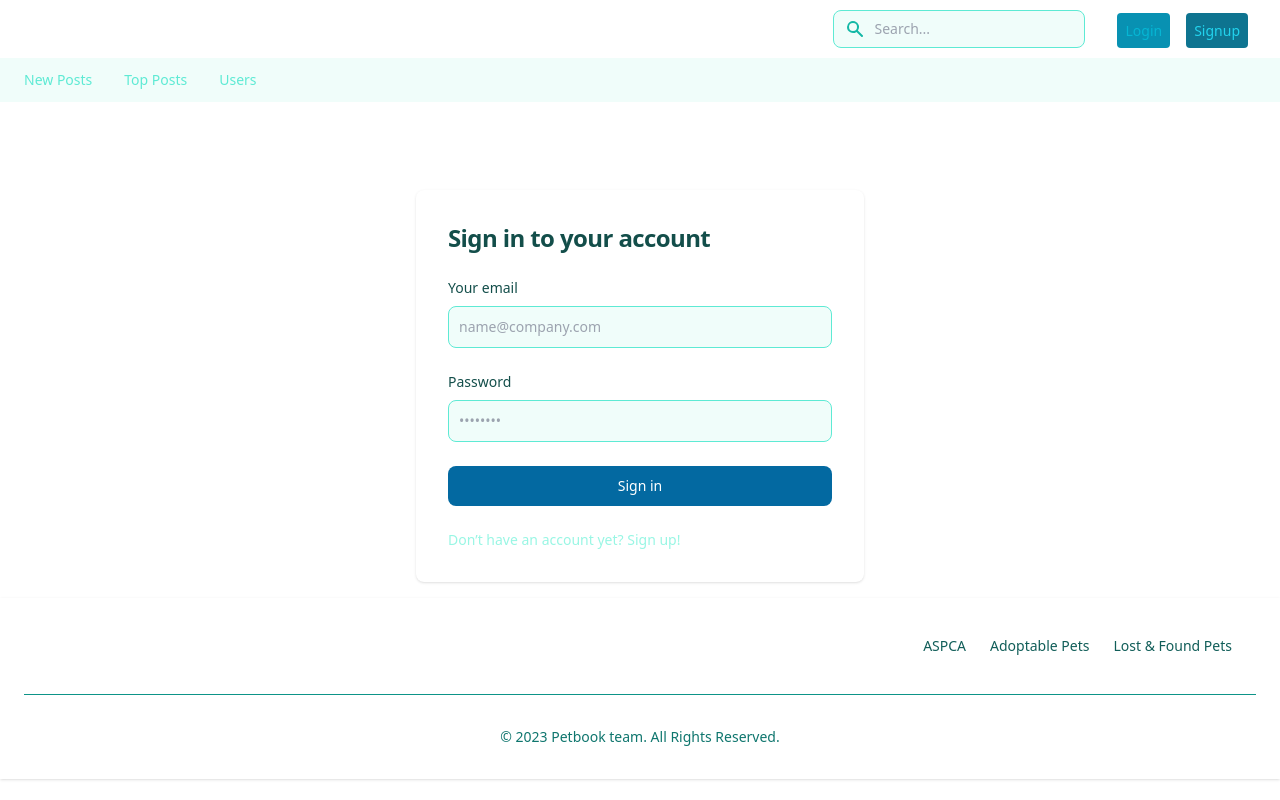
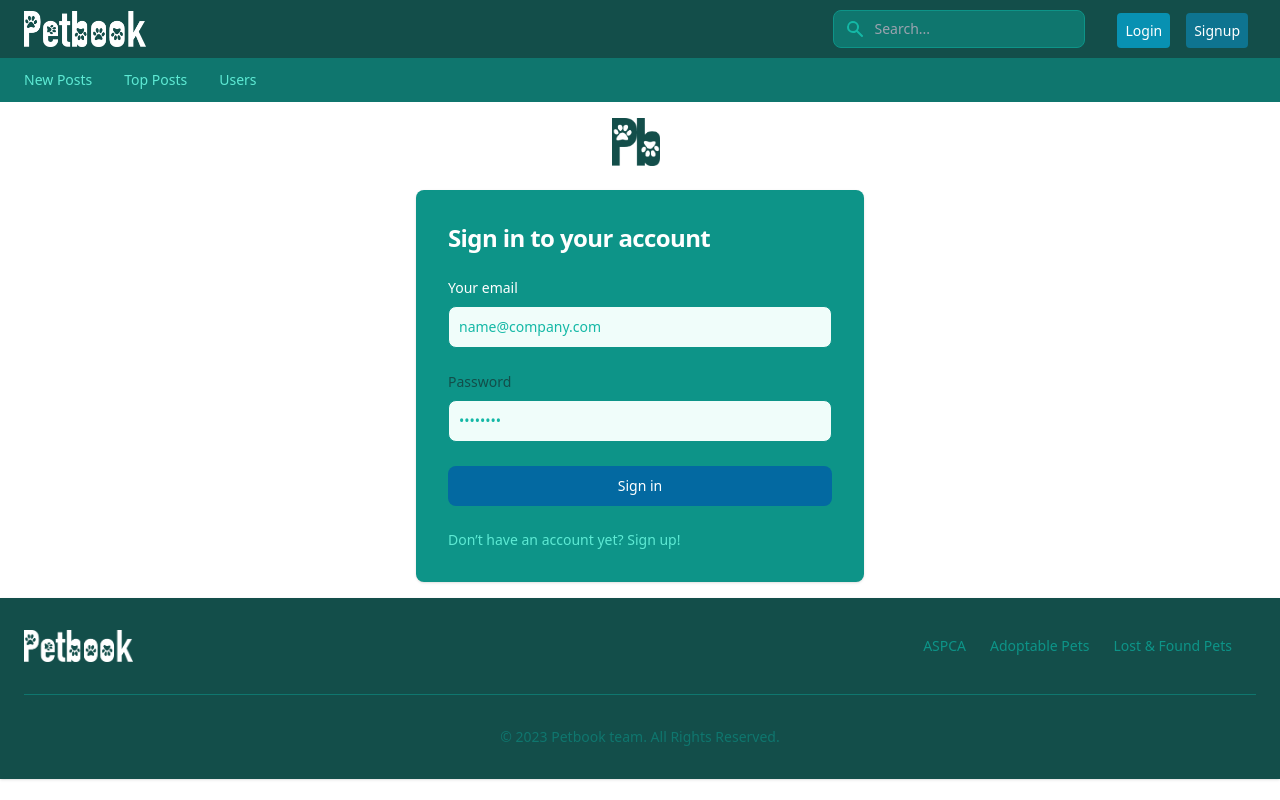
Before and after one commit to carsondipan/pet-social-app, a React (Create React App) app in the folder client/: page /login in a window 1280 px wide. Built offline with nearby package versions, Linux system fonts and the light colour scheme.

Commit message:
Tailwind color changes

```diff
--- a/client/src/components/Footer/index.js
+++ b/client/src/components/Footer/index.js
@@ -4,12 +4,12 @@ import { Link } from 'react-router-dom';
 const Footer = () => {
   return (
 
-    <footer class="p-4 bg-white shadow md:px-6 md:py-8 dark:bg-teal-900">
+    <footer class="p-4 bg-teal-900 shadow md:px-6 md:py-8 dark:bg-teal-900">
       <div class="sm:flex sm:items-center sm:justify-between">
         <Link to="/" class="flex items-center mb-4 sm:mb-0">
           <img src="./PetbookLogo.png" class="h-8 mr-3" alt="Petbook Logo" />
         </Link>
-        <ul class="flex flex-wrap items-center mb-6 text-sm text-teal-800 sm:mb-0 dark:text-teal-600">
+        <ul class="flex flex-wrap items-center mb-6 text-sm text-teal-600 sm:mb-0 dark:text-teal-600">
           <li>
             <a href="https://www.aspca.org/" target="_" class="mr-4 hover:underline md:mr-6 hover:text-teal-500">ASPCA</a>
           </li>
@@ -21,7 +21,7 @@ const Footer = () => {
           </li>
         </ul>
       </div>
-      <hr class="my-6 border-teal-600 sm:mx-auto dark:border-teal-700 lg:my-8" />
+      <hr class="my-6 border-teal-700 sm:mx-auto dark:border-teal-700 lg:my-8" />
       <span class="block text-sm text-teal-700 sm:text-center dark:text-teal-700">© 2023 Petbook team. All Rights Reserved.
       </span>
     </footer >
--- a/client/src/components/Navbar/index.js
+++ b/client/src/components/Navbar/index.js
@@ -41,8 +41,8 @@ function Navbar() {
                 <svg class="w-6 h-6" aria-hidden="true" fill="currentColor" viewBox="0 0 20 20" xmlns="http://www.w3.org/2000/svg"><path fill-rule="evenodd" d="M3 5a1 1 0 011-1h12a1 1 0 110 2H4a1 1 0 01-1-1zM3 10a1 1 0 011-1h12a1 1 0 110 2H4a1 1 0 01-1-1zM3 15a1 1 0 011-1h12a1 1 0 110 2H4a1 1 0 01-1-1z" clip-rule="evenodd"></path></svg>
               </button>
               <div class="pl-6 pt-2 relative hidden md:block">
-                <Link to="/me" class="text-sm mx-2 p-2 font-medium text-cyan-500 dark:text-white rounded bg-cyan-600 hover:bg-cyan-700">Profile</Link>
-                <Link to="/signup"><button onClick={logout} class="text-sm mx-2 p-1.5 font-medium text-cyan-400 dark:text-white rounded bg-cyan-700 hover:bg-cyan-900">
+                <Link to="/me" class="text-sm mx-2 p-2 font-medium text-white dark:text-white rounded bg-cyan-600 hover:bg-cyan-700">Profile</Link>
+                <Link to="/signup"><button onClick={logout} class="text-sm mx-2 p-1.5 font-medium text-white dark:text-white rounded bg-cyan-700 hover:bg-cyan-900">
                   Log out
                 </button></Link>
               </div>
@@ -50,7 +50,7 @@ function Navbar() {
             </div>
           </div>
         </nav>
-        <nav class="bg-teal-50 dark:bg-teal-700">
+        <nav class="bg-teal-700 dark:bg-teal-700">
           <div class="max-w-screen-xl px-4 py-3 mx-auto md:px-6">
             <div class="flex items-center">
               <ul class="flex flex-row mt-0 mr-6 space-x-8 text-sm font-medium text-teal-300">
@@ -69,14 +69,14 @@ function Navbar() {
   // If logged out show login controls
   return (
     <>
-      <nav class="bg-white border-teal-200 dark:bg-teal-900">
+      <nav class="bg-teal-900 border-teal-200 dark:bg-teal-900">
         <div class="flex flex-wrap justify-between items-center mx-auto max-w-screen-xl px-4 md:px-6 py-2.5">
           <Link to="/" class="flex items-center">
             <img src="./PetbookLogo.png" class="h-6 mr-3 sm:h-9" alt="Petbook Logo" />
           </Link>
 
           <div class="flex md:order-2">
-            <button type="button" data-collapse-toggle="navbar-search" aria-controls="navbar-search" aria-expanded="false" class="md:hidden text-teal-500 dark:text-teal-100 hover:bg-white dark:hover:bg-teal-700 focus:outline-none focus:ring-4 focus:ring-teal-200 dark:focus:ring-teal-700 rounded-lg text-sm p-2.5 mr-1" >
+            <button type="button" data-collapse-toggle="navbar-search" aria-controls="navbar-search" aria-expanded="false" class="md:hidden text-teal-100 dark:text-teal-100 hover:bg-teal-700 dark:hover:bg-teal-700 focus:outline-none focus:ring-4 focus:ring-teal-700 dark:focus:ring-teal-700 rounded-lg text-sm p-2.5 mr-1" >
               <svg class="w-5 h-5" aria-hidden="true" fill="currentColor" viewBox="0 0 20 20" xmlns="http://www.w3.org/2000/svg"><path fill-rule="evenodd" d="M8 4a4 4 0 100 8 4 4 0 000-8zM2 8a6 6 0 1110.89 3.476l4.817 4.817a1 1 0 01-1.414 1.414l-4.816-4.816A6 6 0 012 8z" clip-rule="evenodd"></path></svg>
               <span class="sr-only">Search</span>
             </button>
@@ -85,22 +85,22 @@ function Navbar() {
                 <svg class="w-5 h-5 text-teal-500" aria-hidden="true" fill="currentColor" viewBox="0 0 20 20" xmlns="http://www.w3.org/2000/svg"><path fill-rule="evenodd" d="M8 4a4 4 0 100 8 4 4 0 000-8zM2 8a6 6 0 1110.89 3.476l4.817 4.817a1 1 0 01-1.414 1.414l-4.816-4.816A6 6 0 012 8z" clip-rule="evenodd"></path></svg>
                 <span class="sr-only">Search icon</span>
               </div>
-              <input type="text" id="search-navbar" class="block w-full p-2 pl-10 text-sm text-teal-900 border border-teal-300 rounded-lg bg-teal-50 focus:ring-blue-500 focus:border-blue-500 dark:bg-teal-700 dark:border-teal-600 dark:placeholder-teal-400 dark:text-white dark:focus:ring-blue-500 dark:focus:border-blue-500" placeholder="Search..." />
+              <input type="text" id="search-navbar" class="block w-full p-2 pl-10 text-sm text-teal-700 border border-teal-600 rounded-lg bg-teal-700 focus:ring-blue-500 focus:border-blue-500 dark:bg-teal-700 dark:border-teal-600 dark:placeholder-teal-400 dark:text-white dark:focus:ring-blue-500 dark:focus:border-blue-500" placeholder="Search..." />
             </div>
 
-            <button data-collapse-toggle="navbar-search" type="button" class="inline-flex items-center p-2 text-sm text-cyan-500 rounded-lg md:hidden hover:bg-cyan-100 focus:outline-none focus:ring-2 focus:ring-cyan-200 dark:text-cyan-400 dark:hover:bg-cyan-700 dark:focus:ring-cyan-600" aria-controls="navbar-search" aria-expanded="false">
+            <button data-collapse-toggle="navbar-search" type="button" class="inline-flex items-center p-2 text-sm text-cyan-400 rounded-lg md:hidden hover:bg-cyan-700 focus:ring-cyan-600 focus:ring-2 focus:ring-cyan-200 dark:text-cyan-400 dark:hover:bg-cyan-700 dark:focus:ring-cyan-600" aria-controls="navbar-search" aria-expanded="false">
               <span class="sr-only">Open menu</span>
               <svg class="w-6 h-6" aria-hidden="true" fill="currentColor" viewBox="0 0 20 20" xmlns="http://www.w3.org/2000/svg"><path fill-rule="evenodd" d="M3 5a1 1 0 011-1h12a1 1 0 110 2H4a1 1 0 01-1-1zM3 10a1 1 0 011-1h12a1 1 0 110 2H4a1 1 0 01-1-1zM3 15a1 1 0 011-1h12a1 1 0 110 2H4a1 1 0 01-1-1z" clip-rule="evenodd"></path></svg>
             </button>
             <div class="pl-6 pt-2 relative hidden md:block">
-              <Link to="/login" class="text-sm mx-2 p-2 font-medium text-cyan-500 dark:text-white rounded bg-cyan-600 hover:bg-cyan-700">Login</Link>
-              <Link to="/signup" class="text-sm mx-2 p-2 font-medium text-cyan-400 dark:text-white rounded bg-cyan-700 hover:bg-cyan-900">Signup</Link>
+              <Link to="/login" class="text-sm mx-2 p-2 font-medium text-white dark:text-white rounded bg-cyan-600 hover:bg-cyan-700">Login</Link>
+              <Link to="/signup" class="text-sm mx-2 p-2 font-medium text-white dark:text-white rounded bg-cyan-700 hover:bg-cyan-900">Signup</Link>
             </div>
 
           </div>
         </div>
       </nav>
-      <nav class="bg-teal-50 dark:bg-teal-700">
+      <nav class="bg-teal-700 dark:bg-teal-700">
         <div class="max-w-screen-xl px-4 py-3 mx-auto md:px-6">
           <div class="flex items-center">
             <ul class="flex flex-row mt-0 mr-6 space-x-8 text-sm font-medium text-teal-300">
--- a/client/src/pages/Login.js
+++ b/client/src/pages/Login.js
@@ -54,18 +54,18 @@ const Login = () => {
           <Link to="/" class="flex items-center mb-6 text-2xl font-semibold text-teal-900 dark:text-teal-900">
             <img class="w-12 h-12 mr-2 mt-4" src="./PetbookLogoIcon.png" alt="Petbook Icon" />
           </Link>
-          <div class="w-full bg-white rounded-lg shadow dark:border mb-4 md:mt-0 sm:max-w-md xl:p-0 dark:bg-teal-600 dark:border-teal-700">
+          <div class="w-full bg-teal-600 rounded-lg shadow dark:border-teal-700 mb-4 md:mt-0 sm:max-w-md xl:p-0 dark:bg-teal-600 dark:border-teal-700">
             <div class="p-6 space-y-4 md:space-y-6 sm:p-8">
-              <h1 class="text-xl font-bold leading-tight tracking-tight text-teal-900 md:text-2xl dark:text-white">
+              <h1 class="text-xl font-bold leading-tight tracking-tight text-white md:text-2xl dark:text-white">
                 Sign in to your account
               </h1>
               <form onSubmit={handleFormSubmit} class="space-y-4 md:space-y-6" action="#">
                 <div>
-                  <label for="email" class="block mb-2 text-sm font-medium text-teal-900 dark:text-white">Your email</label>
+                  <label for="email" class="block mb-2 text-sm font-medium text-white dark:text-white">Your email</label>
                   <input type="email" name="email" id="email"
                     value={formState.email}
                     onChange={handleChange}
-                    class="bg-teal-50 border border-teal-300 text-teal-900 sm:text-sm rounded-lg focus:ring-primary-600 focus:border-primary-600 block w-full p-2.5 dark:bg-teal-200 dark:border-teal-600 dark:placeholder-teal-500 dark:text-teal-900 dark:focus:ring-blue-500 dark:focus:border-blue-500" placeholder="name@company.com" required="true" />
+                    class="bg-teal-50 border border-teal-600 text-teal-900 placeholder-teal-500 sm:text-sm rounded-lg focus:ring-primary-600 focus:border-primary-600 block w-full p-2.5 dark:bg-teal-50 dark:border-teal-600 dark:placeholder-teal-500 dark:text-teal-900 dark:focus:ring-blue-600 dark:focus:border-blue-600" placeholder="name@company.com" required="true" />
                 </div>
                 <div>
                   <label for="password" class="block mb-2 text-sm font-medium text-teal-900 dark:text-white">Password</label>
@@ -73,11 +73,11 @@ const Login = () => {
                     value={formState.password}
                     onChange={handleChange}
                     placeholder="••••••••"
-                    class="bg-teal-50 border border-teal-300 text-teal-900 sm:text-sm rounded-lg focus:ring-primary-600 focus:border-primary-600 block w-full p-2.5 dark:bg-teal-200 dark:border-teal-600 dark:placeholder-teal-500 dark:text-teal-900 dark:focus:ring-blue-500 dark:focus:border-blue-500" required="true" />
+                    class="bg-teal-50 border border-teal-600 text-teal-900 placeholder-teal-500 sm:text-sm rounded-lg focus:ring-primary-600 focus:border-primary-600 block w-full p-2.5 dark:bg-teal-50 dark:border-teal-600 dark:placeholder-teal-500 dark:text-teal-900 dark:focus:ring-blue-600 dark:focus:border-blue-600" required="true" />
                 </div>
-                <button type="submit" class="w-full text-white bg-sky-700 hover:bg-teal-400 focus:ring-4 focus:outline-none focus:ring-primary-300 font-medium rounded-lg text-sm px-5 py-2.5 text-center dark:bg-primary-600 dark:hover:bg-primary-700 dark:focus:ring-primary-800">Sign in</button>
-                <p class="text-sm font-light text-teal-200 dark:text-teal-300">
-                  Don’t have an account yet? <a href="/signup" class="font-medium text-primary-100 hover:underline dark:text-primary-500 hover:text-teal-100">Sign up!</a>
+                <button type="submit" class="w-full text-white bg-sky-700 hover:bg-teal-400 focus:ring-4 focus:outline-none focus:ring-primary-300 font-medium rounded-lg text-sm px-5 py-2.5 text-center">Sign in</button>
+                <p class="text-sm font-light text-teal-300 dark:text-teal-300">
+                  Don’t have an account yet? <a href="/signup" class="font-medium text-primary-500 hover:underline dark:text-primary-500 hover:text-teal-100">Sign up!</a>
                 </p>
               </form>
             </div>
```
Also changed, not shown: client/src/pages/Signup.js (+9 -9 lines), client/public/PetbookLogoIcon.png, 1 other file (tests, documents, lock files or other folders).
